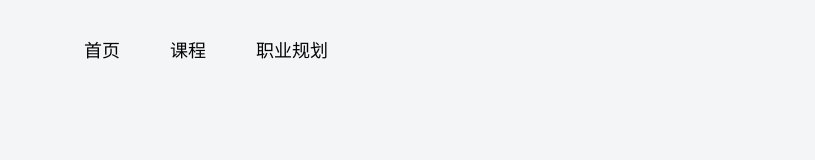
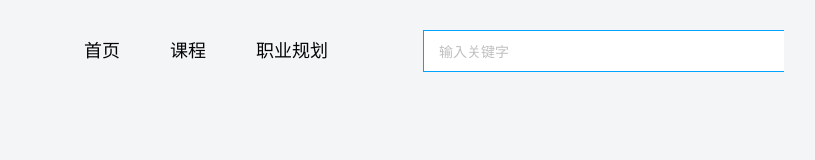
Before and after one commit to 3021513778/study, a plain HTML site: page index.html in a window 1280 px wide. Shown: the full height of the page, 239-1054 px from the left. Drawn offline with Linux system fonts and the light colour scheme.

Commit message:
新增search模块input

```diff
--- a/css/style.css
+++ b/css/style.css
@@ -48,3 +48,21 @@ a {
     border-bottom: 2px solid #00a4ff;
     color: #00a4ff;
 }
+/* search搜索模块 */
+.search {
+    float: left;
+    width: 412px;
+    height: 42px;
+    margin-left: 70px;
+    /* background-color: aqua; */
+}
+.search input {
+    float: left;
+    width: 345px;
+    height: 40px;
+    border: 1px solid #00a4ff;
+    border-right: 0;
+    color: #bfbfbf;
+    font-size: 14px;
+    padding-left: 15px;
+}
--- a/index.html
+++ b/index.html
@@ -22,6 +22,10 @@
                 <li><a href="">职业规划</a></li>
             </ul>
         </div>
+        <!-- 搜索模块 -->
+        <div class="search">
+            <input type="text" value="输入关键字">
+        </div>
     </div>
     <!-- 头部区域结束 -->
 </body>
```
